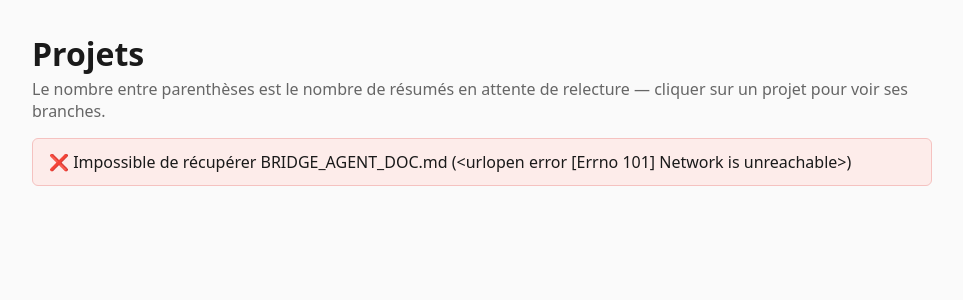
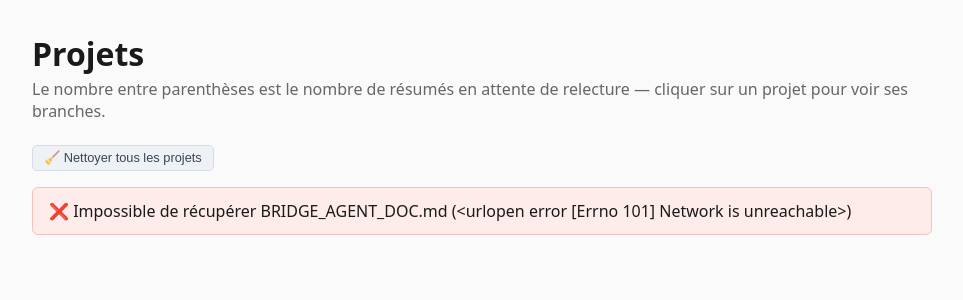
Before and after one commit to AlainDelree/Relecture_Bridge, a Flask app: page / in a window 1280 px wide. Shown: the top 300 px of the page, without its empty margins (158-1121 px from the left). Run offline with Flask 3, Linux system fonts and the light colour scheme; data that the repository does not hold is empty.

Commit message:
fix(#17): bouton global « Nettoyer tous les projets » sur la liste, retiré de la page projet

```diff
--- a/relecture_web/app.py
+++ b/relecture_web/app.py
@@ -70,16 +70,25 @@ def _branches_par_nom(repertoire):
 @app.route("/")
 def index():
     """Niveau 1 : liste des projets, avec le nombre de résumés en attente
-    pour chacun — pas de détail de branches/commits ici."""
+    pour chacun — pas de détail de branches/commits ici. Le nombre total de
+    résumés déjà pushés (tous projets confondus) sert à la confirmation du
+    bouton « Nettoyer tous les projets » (issue #17)."""
     projets, erreur = _charger_projets()
 
+    nb_resumes_pushes_total = 0
     for projet in projets:
         if projet["statut"] == "ok":
             projet["resumes"] = collect_resumes_projet(projet["dossier_relecture"], projet["repertoire"])
+            projet["nb_resumes_pushes"] = len(
+                lister_fichiers_resumes_pushes(projet["dossier_relecture"], projet["repertoire"])
+            )
+            nb_resumes_pushes_total += projet["nb_resumes_pushes"]
         else:
             projet["resumes"] = []
 
-    return render_template("index.html", projets=projets, erreur=erreur)
+    return render_template(
+        "index.html", projets=projets, erreur=erreur, nb_resumes_pushes_total=nb_resumes_pushes_total
+    )
 
 
 @app.route("/projet/<nom_projet>")
@@ -98,10 +107,6 @@ def projet_route(nom_projet):
     if projet["statut"] != "ok":
         projet["branches"] = []
         return render_template("projet.html", projet=projet, erreur=erreur)
-
-    projet["nb_resumes_pushes"] = len(
-        lister_fichiers_resumes_pushes(projet["dossier_relecture"], projet["repertoire"])
-    )
 
     resumes = collect_resumes_projet(projet["dossier_relecture"], projet["repertoire"])
     resumes_par_branche = regrouper_resumes_par_branche(resumes, projet["repertoire"])
@@ -174,35 +179,54 @@ def revert_commit_route(nom_projet, nom_branche):
     return redirect(url_for("branche_route", nom_projet=nom_projet, nom_branche=nom_branche))
 
 
-@app.route("/projet/<nom_projet>/nettoyer-resumes-pushes", methods=["POST"])
-def nettoyer_resumes_pushes_route(nom_projet):
-    """Supprime, pour ce projet, les fichiers de Non_Lu/ dont le commit est
-    déjà un ancêtre d'une branche distante (issue #16) — le nombre de
-    fichiers concernés est confirmé côté client avant l'envoi du formulaire,
-    la suppression elle-même revérifie l'état git au moment de l'action."""
-    projet, message_erreur = _projet_pret(nom_projet)
-    if not projet:
-        flash(message_erreur, "erreur")
-        return redirect(url_for("index"))
-
-    fichiers = lister_fichiers_resumes_pushes(projet["dossier_relecture"], projet["repertoire"])
-    if not fichiers:
-        flash("✅ Aucun résumé déjà pushé à nettoyer.", "succes")
-        return redirect(url_for("projet_route", nom_projet=nom_projet))
-
+def _supprimer_fichiers(chemins):
+    """Supprime chaque fichier de `chemins`, retourne (nb_supprimes, nb_echecs)."""
     nb_supprimes, nb_echecs = 0, 0
-    for chemin in fichiers:
+    for chemin in chemins:
         try:
             os.remove(chemin)
             nb_supprimes += 1
         except OSError:
             nb_echecs += 1
+    return nb_supprimes, nb_echecs
 
-    if nb_echecs:
-        flash(f"⚠️ {nb_supprimes} fichier(s) supprimé(s), {nb_echecs} échec(s).", "erreur")
+
+@app.route("/nettoyer-tous-les-projets", methods=["POST"])
+def nettoyer_tous_les_projets_route():
+    """Applique à chaque projet accessible (statut « ok ») le nettoyage des
+    résumés déjà pushés (issue #17, remplace le bouton par-projet de l'issue
+    #16) — réutilise `lister_fichiers_resumes_pushes`/`get_commit_est_pushe`
+    projet par projet ; l'échec d'un projet (dossier introuvable, pas de
+    remote, etc.) est rapporté à part sans bloquer les autres."""
+    projets, erreur = _charger_projets()
+    if erreur:
+        flash(erreur, "erreur")
+        return redirect(url_for("index"))
+
+    nb_supprimes_total, nb_echecs_total = 0, 0
+    projets_en_echec = []
+    for projet in projets:
+        if projet["statut"] != "ok":
+            continue
+        try:
+            fichiers = lister_fichiers_resumes_pushes(projet["dossier_relecture"], projet["repertoire"])
+            nb_supprimes, nb_echecs = _supprimer_fichiers(fichiers)
+            nb_supprimes_total += nb_supprimes
+            nb_echecs_total += nb_echecs
+        except Exception as exc:
+            projets_en_echec.append(f"{projet['nom']} ({exc})")
+
+    if projets_en_echec:
+        flash(
+            f"⚠️ {nb_supprimes_total} résumé(s) supprimé(s) au total — "
+            f"échec sur {len(projets_en_echec)} projet(s) : " + ", ".join(projets_en_echec),
+            "erreur",
+        )
+    elif nb_echecs_total:
+        flash(f"⚠️ {nb_supprimes_total} fichier(s) supprimé(s), {nb_echecs_total} échec(s).", "erreur")
     else:
-        flash(f"✅ {nb_supprimes} résumé(s) déjà pushé(s) supprimé(s).", "succes")
-    return redirect(url_for("projet_route", nom_projet=nom_projet))
+        flash(f"✅ {nb_supprimes_total} résumé(s) déjà pushé(s) supprimé(s) sur tous les projets.", "succes")
+    return redirect(url_for("index"))
 
 
 @app.route("/projet/<nom_projet>/pousser", methods=["POST"])
--- a/relecture_web/templates/index.html
+++ b/relecture_web/templates/index.html
@@ -3,6 +3,26 @@
 <header>
   <h1>Projets</h1>
   <p class="sous-titre">Le nombre entre parenthèses est le nombre de résumés en attente de relecture — cliquer sur un projet pour voir ses branches.</p>
+  <form method="post" action="{{ url_for('nettoyer_tous_les_projets_route') }}" id="form-nettoyer-tous-les-projets">
+    <button type="submit" class="bouton bouton--nettoyer" data-nb-resumes="{{ nb_resumes_pushes_total }}">
+      🧹 Nettoyer tous les projets
+    </button>
+  </form>
+  <script>
+  (function () {
+    var formNettoyer = document.getElementById("form-nettoyer-tous-les-projets");
+    formNettoyer.addEventListener("submit", function (evenement) {
+      var nb = formNettoyer.querySelector("button").dataset.nbResumes;
+      if (nb === "0") {
+        evenement.preventDefault();
+        return;
+      }
+      if (!confirm("Confirmer la suppression de " + nb + " résumé(s) déjà pushé(s), tous projets confondus ?")) {
+        evenement.preventDefault();
+      }
+    });
+  })();
+  </script>
 </header>
 
 {% if erreur %}
```
Also changed, not shown: relecture_web/templates/projet.html (+0 -23 lines).
